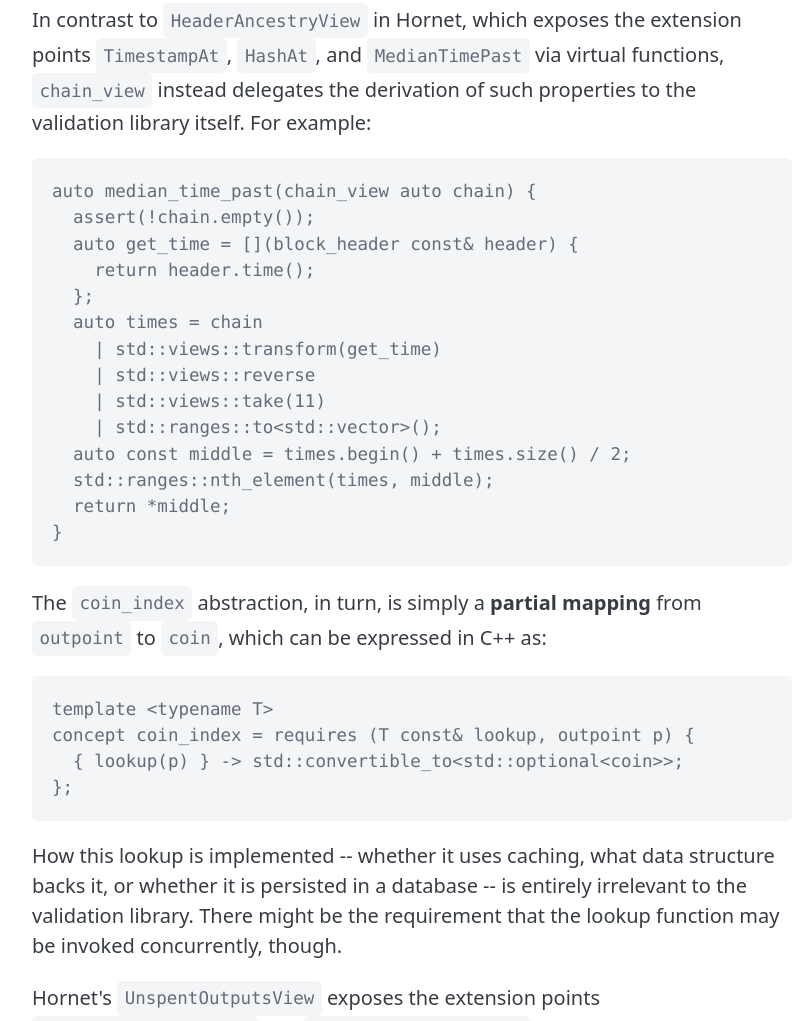
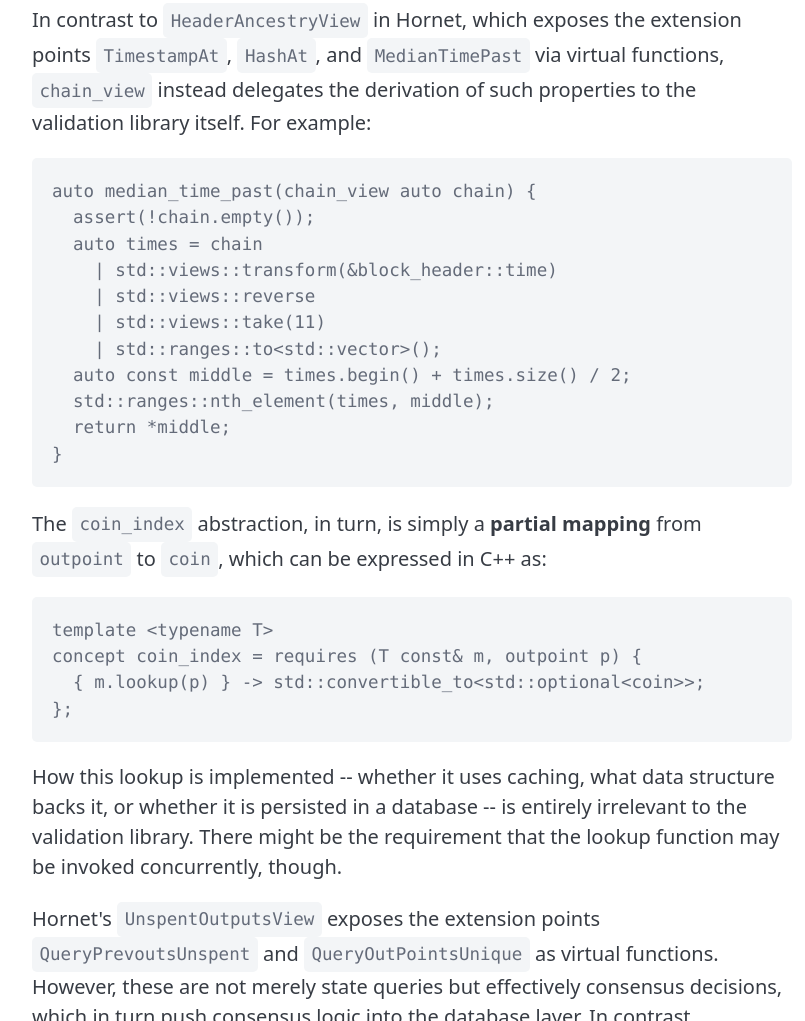
Before and after one commit to purpleKarrot/purplekarrot.net, an Eleventy site: page _posts/2026-06-09-bitcoin-validation-library.md in a window 1280 px wide. Shown: the part 2182-3203 px from the top of the page, without its empty margins (228-1033 px from the left). Built offline with nearby package versions, Linux system fonts and the light colour scheme; Eleventy itself is replaced by a stand-in of ours; code samples lack their colours; files that its build step writes are made by us from their sources.

Commit message:
block_header as aggregate

````diff
--- a/_posts/2026-06-09-bitcoin-validation-library.md
+++ b/_posts/2026-06-09-bitcoin-validation-library.md
@@ -85,11 +85,8 @@ validation library itself. For example:
 ```cpp
 auto median_time_past(chain_view auto chain) {
   assert(!chain.empty());
-  auto get_time = [](block_header const& header) {
-    return header.time();
-  };
   auto times = chain
-    | std::views::transform(get_time)
+    | std::views::transform(&block_header::time)
     | std::views::reverse
     | std::views::take(11)
     | std::ranges::to<std::vector>();
@@ -104,8 +101,8 @@ The `coin_index` abstraction, in turn, is simply a **partial mapping** from
 
 ```cpp
 template <typename T>
-concept coin_index = requires (T const& lookup, outpoint p) {
-  { lookup(p) } -> std::convertible_to<std::optional<coin>>;
+concept coin_index = requires (T const& m, outpoint p) {
+  { m.lookup(p) } -> std::convertible_to<std::optional<coin>>;
 };
 ```
 
````
